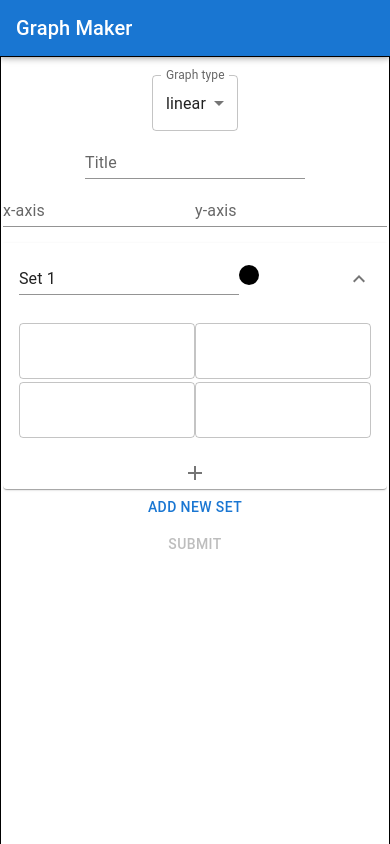
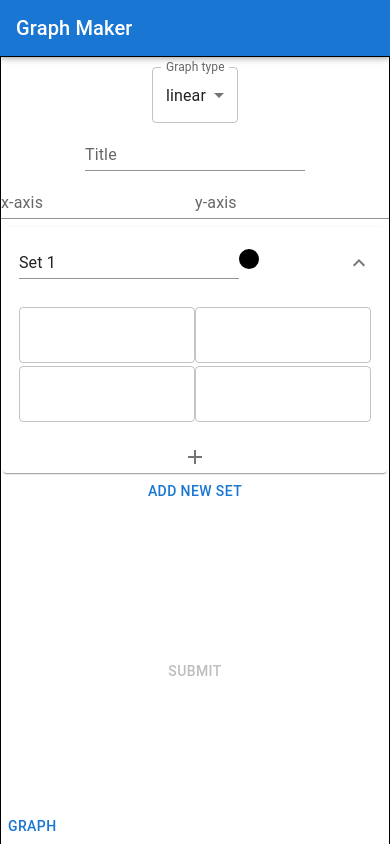
Before and after one commit to Skyrlon/graph-maker, a React (Create React App) app: page / in a window 390 px wide. Built offline with nearby package versions, Linux system fonts and the light colour scheme.

Commit message:
Add carousel to switch section in mobile display

```diff
--- a/src/App.js
+++ b/src/App.js
@@ -1,5 +1,5 @@
 import "./App.css";
-import { AppBar, Box, Toolbar, Typography } from "@mui/material";
+import { AppBar, Box, Button, Toolbar, Typography } from "@mui/material";
 import DataInputs from "./DataInputs";
 import styled from "styled-components";
 import { useState } from "react";
@@ -18,6 +18,7 @@ const StyledApp = styled.div`
 `;
 
 const StyledBox = styled(Box)`
+  & .carousel {
     display: grid;
     grid-template-columns: 75% 25%;
     grid-template-rows: 60fr 11fr;
@@ -25,17 +26,48 @@ const StyledBox = styled(Box)`
     grid-template-areas:
       "graph data-inputs"
       "save data-inputs";
+  }
 
   @media (max-width: 767px) {
     display: block;
     width: 100%;
     height: 100%;
+    overflow: hidden;
+
+    & .carousel {
+      display: block;
+      height: 300%;
+      &.inputs {
+        transform: translateY(0%);
+      }
+      &.graph {
+        transform: translateY(calc(-33% - 56px));
+      }
+      &.download {
+        transform: translateY(-66%);
+      }
+      &-button {
+        &-top {z-index:2;
+          position: absolute;
+          left: 0;
+          top: 56px;
+        }
+        &-bottom {
+          position: absolute;
+          left: 0;
+          bottom: 0;
+        }
+      }
+    }
   }
 `;
 
 function App() {
   const [data, setData] = useState();
+
   const [svgData, setSvgData] = useState();
+
+  const [sectionShowed, setSectionShowed] = useState("inputs");
 
   const handleDataSubmitted = (dataSubmitted) => {
     setData({
@@ -53,9 +85,33 @@ function App() {
         </Toolbar>
       </AppBar>
       <StyledBox>
+        {(sectionShowed === "graph" || sectionShowed === "download") && (
+          <Button
+            className="carousel-button-top"
+            onClick={() =>
+              setSectionShowed(sectionShowed === "graph" ? "inputs" : "graph")
+            }
+          >
+            {sectionShowed === "graph" ? "Inputs" : "Graph"}
+          </Button>
+        )}
+        <div className={`carousel ${sectionShowed}`}>
           <DataInputs dataSubmit={handleDataSubmitted} />
           <Graph data={data} sendSvgData={(x) => setSvgData(x)} />
           <DownloadSection svgData={{ ...svgData, title: data?.title }} />
+        </div>
+        {(sectionShowed === "inputs" || sectionShowed === "graph") && (
+          <Button
+            className="carousel-button-bottom"
+            onClick={() =>
+              setSectionShowed(
+                sectionShowed === "inputs" ? "graph" : "download"
+              )
+            }
+          >
+            {sectionShowed === "inputs" ? "Graph" : "Download"}
+          </Button>
+        )}
       </StyledBox>
     </StyledApp>
   );
--- a/src/DataInputs.jsx
+++ b/src/DataInputs.jsx
@@ -33,11 +33,11 @@ const StyledDataInputs = styled(Box)`
   }
 
   @media (max-width: 767px) {
-    height: 100%;
+    height: 33%;
     overflow: hidden;
     & .scroller {
       width: 99%;
-      height: 90%;
+      height: 50%;
       overflow-y: auto;
     }
   }
@@ -339,7 +339,6 @@ function DataInputs({ dataSubmit }) {
 
   return (
     <StyledDataInputs>
-      <div className="scroller">
       <TextField
         select
         variant="outlined"
@@ -398,6 +397,7 @@ function DataInputs({ dataSubmit }) {
         </ButtonGroup>
       )}
 
+      <div className="scroller">
         {setsInputs.map((set) => (
           <Accordion
             key={set.id}
@@ -506,9 +506,8 @@ function DataInputs({ dataSubmit }) {
             </IconButton>
           </Accordion>
         ))}
-
         <Button onClick={addSet}>Add new set</Button>
-
+      </div>
       <Button
         disabled={setsInputs.some((set) =>
           set.groups.some((group) =>
@@ -519,7 +518,6 @@ function DataInputs({ dataSubmit }) {
       >
         Submit
       </Button>
-      </div>
     </StyledDataInputs>
   );
 }
--- a/src/DownloadSection.jsx
+++ b/src/DownloadSection.jsx
@@ -20,7 +20,7 @@ const StyledDownloadSection = styled.section`
   @media (max-width: 767px) {
     display: flex;
     flex direction: row;
-    height: 100%;
+    height: 33%;
     box-sizing: border-box;
     padding:10px;
   }
--- a/src/Graph.jsx
+++ b/src/Graph.jsx
@@ -18,6 +18,11 @@ const StyledGraph = styled.div`
     position: relative;
     width: 100%;
     height: 100%;
+  }
+
+  @media (max-width: 767px) {
+    height: 33%;
+    width: 100%;
   }
 `;
 
```
Lines whose indentation alone changed are shown as unchanged.
